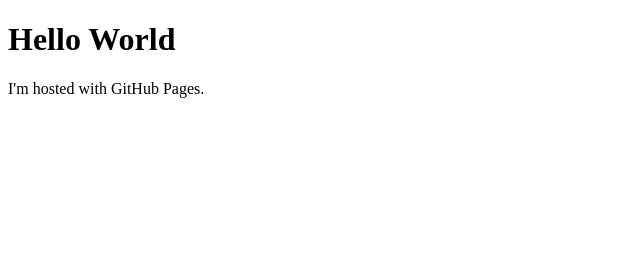
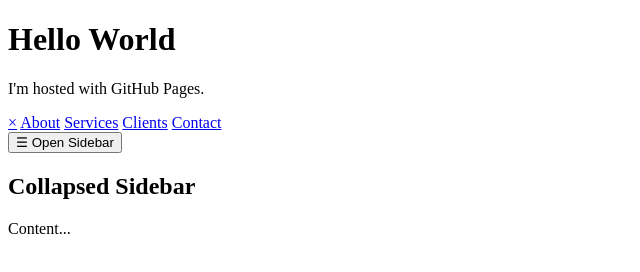
Before and after one commit to Shlomas/Shlomas.github.io, a plain HTML site: page index.html in a window 1280 px wide. Shown: the whole page, without its empty margins (0-640 px from the left). Drawn offline with Linux system fonts and the light colour scheme.

Commit message:
Add sidebar

```diff
--- a/index.html
+++ b/index.html
@@ -3,5 +3,18 @@
 <body>
 <h1>Hello World</h1>
 <p>I'm hosted with GitHub Pages.</p>
+<div id="mySidebar" class="sidebar">
+    <a href="javascript:void(0)" class="closebtn" onclick="closeNav()">&times;</a>
+    <a href="#">About</a>
+    <a href="#">Services</a>
+    <a href="#">Clients</a>
+    <a href="#">Contact</a>
+</div>
+
+<div id="main">
+    <button class="openbtn" onclick="openNav()">&#9776; Open Sidebar</button>
+    <h2>Collapsed Sidebar</h2>
+    <p>Content...</p>
+</div>
 </body>
 </html>
```
